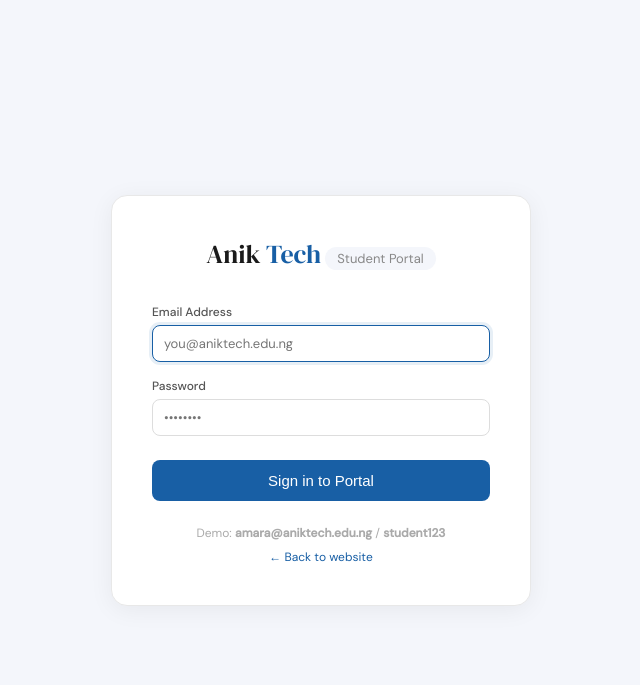
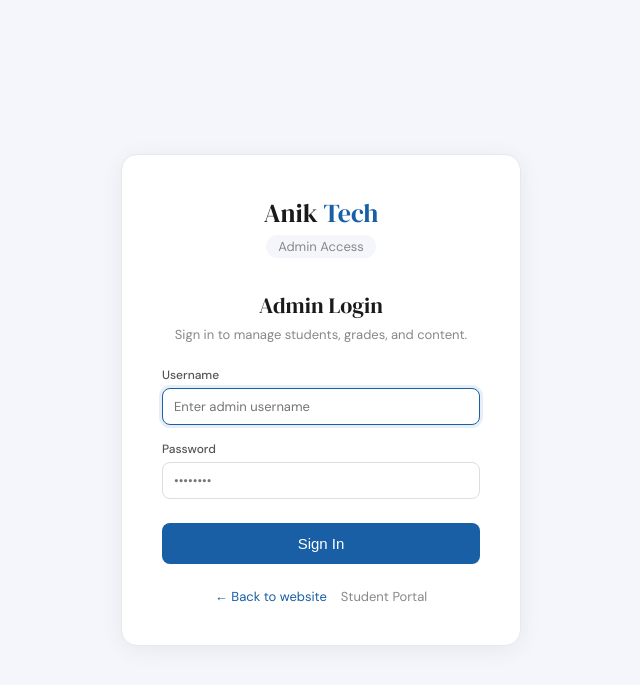
Before and after one commit to Olamom77/Anik-Tech, a Flask app: page /admin/login in a window 1280 px wide. Shown: the top 685 px of the page, without its empty margins (319-959 px from the left). Run offline with Flask 3, Linux system fonts and the light colour scheme.

Commit message:
Fix: replace admin login with correct template

```diff
--- a/templates/admin/login.html
+++ b/templates/admin/login.html
@@ -2,19 +2,21 @@
 <html lang="en">
 <head>
   <meta charset="UTF-8"><meta name="viewport" content="width=device-width, initial-scale=1.0">
-  <title>Student Portal – Anik Tech</title>
+  <title>Admin Login – Anik Tech</title>
   <link rel="stylesheet" href="{{ url_for('static', filename='css/style.css') }}">
-  <link rel="stylesheet" href="{{ url_for('static', filename='css/portal.css') }}">
+  <link rel="stylesheet" href="{{ url_for('static', filename='css/admin.css') }}">
   <link href="https://fonts.googleapis.com/css2?family=DM+Serif+Display&family=DM+Sans:wght@400;500&display=swap" rel="stylesheet">
   <link rel="icon" type="image/png" href="/static/icons/favicon.png">
   <style>:root{--brand-primary:#185FA5;--brand-primary-dark:#0c447c;}</style>
 </head>
 <body style="background:#f4f6fb;display:flex;align-items:center;justify-content:center;min-height:100vh;">
-  <div style="background:#fff;border-radius:16px;border:1px solid #e8e8e8;padding:2.5rem;width:100%;max-width:420px;box-shadow:0 4px 24px rgba(0,0,0,0.06);">
+  <div style="background:#fff;border-radius:16px;border:1px solid #e8e8e8;padding:2.5rem;width:100%;max-width:400px;box-shadow:0 4px 24px rgba(0,0,0,0.06);">
     <div style="text-align:center;margin-bottom:2rem;">
-      <a href="/" style="font-family:'DM Serif Display',serif;font-size:26px;color:#1a1a1a;text-decoration:none;">Anik <span style="color:#185FA5;">Tech</span></a>
-      <p style="font-size:13px;color:#888;background:#f4f6fb;display:inline-block;padding:3px 12px;border-radius:20px;margin-top:6px;">Student Portal</p>
+      <div style="font-family:'DM Serif Display',serif;font-size:26px;color:#1a1a1a;margin-bottom:4px;">Anik <span style="color:#185FA5;">Tech</span></div>
+      <p style="font-size:13px;color:#888;background:#f4f6fb;display:inline-block;padding:3px 12px;border-radius:20px;">Admin Access</p>
     </div>
+    <h2 style="text-align:center;font-family:'DM Serif Display',serif;font-size:22px;font-weight:400;margin-bottom:0.4rem;">Admin Login</h2>
+    <p style="text-align:center;font-size:13px;color:#888;margin-bottom:1.5rem;">Sign in to manage students, grades, and content.</p>
     {% with messages = get_flashed_messages(with_categories=true) %}
       {% for category, message in messages %}
         <div class="flash flash-{{ category }}">{{ message }}</div>
@@ -22,18 +24,19 @@
     {% endwith %}
     <form method="POST">
       <div style="margin-bottom:1rem;">
-        <label class="form-label">Email Address</label>
-        <input type="email" name="email" class="form-input" placeholder="you@aniktech.edu.ng" required autofocus>
+        <label class="form-label">Username</label>
+        <input type="text" name="username" class="form-input" placeholder="Enter admin username" required autofocus>
       </div>
       <div style="margin-bottom:1.5rem;">
         <label class="form-label">Password</label>
         <input type="password" name="password" class="form-input" placeholder="••••••••" required>
       </div>
-      <button type="submit" class="btn-primary" style="width:100%;text-align:center;border:none;cursor:pointer;font-size:15px;padding:12px;">Sign in to Portal</button>
+      <button type="submit" class="btn-primary" style="width:100%;text-align:center;border:none;cursor:pointer;font-size:15px;padding:12px;">Sign In</button>
     </form>
-    <div style="text-align:center;margin-top:1.5rem;font-size:12px;color:#aaa;">
-      <p>Demo: <strong>amara@aniktech.edu.ng</strong> / <strong>student123</strong></p>
-      <p style="margin-top:0.5rem;"><a href="/" style="color:#185FA5;">← Back to website</a></p>
+    <div style="text-align:center;margin-top:1.5rem;font-size:13px;">
+      <a href="/" style="color:#185FA5;">← Back to website</a>
+      &nbsp;&nbsp;
+      <a href="/student/login" style="color:#888;">Student Portal</a>
     </div>
   </div>
 </body>
```
